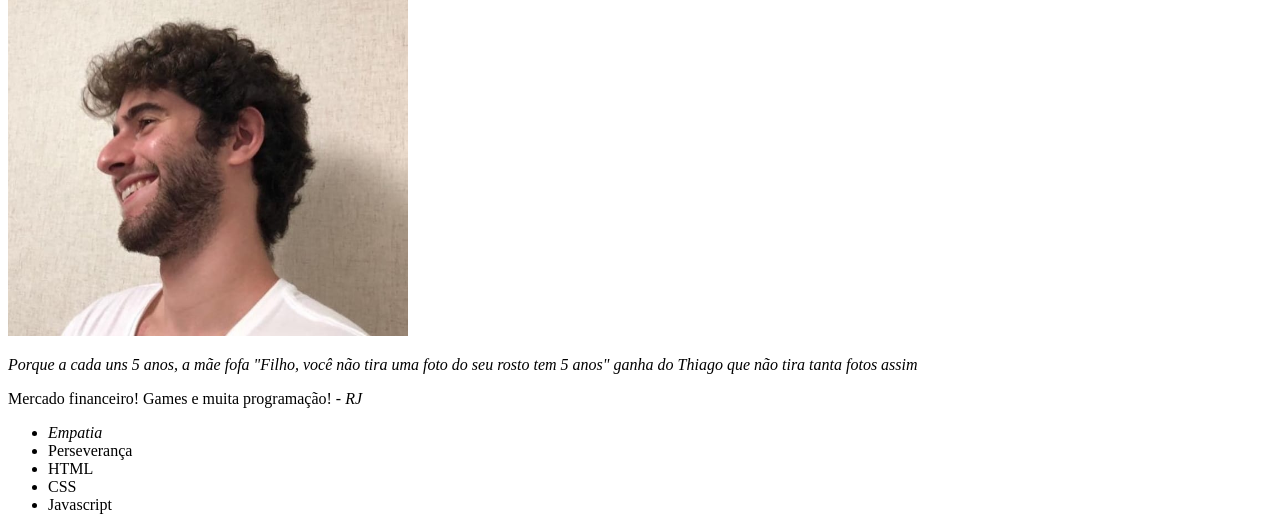
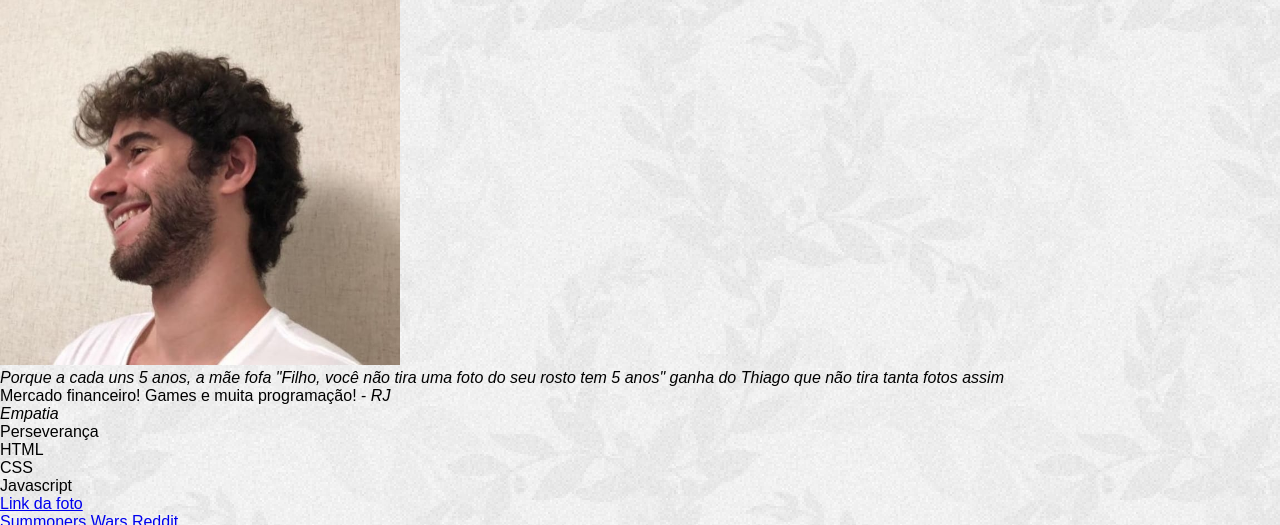
Before and after one commit to thiagoalmeida22/thiagoalmeida22.github.io, a plain HTML site: page index.html in a window 1280 px wide. Shown: the part 64-589 px from the top of the page. Drawn offline with Linux system fonts and the light colour scheme.

Commit message:
Commit com background e meio head arrumado

```diff
--- a/index.html
+++ b/index.html
@@ -1,12 +1,20 @@
 <!DOCTYPE html>
 <html lang="pt-br">
   <head>
-    <meta charset="UTF-8">
-    <title>Thiago Guimarães Almeida</title>
+    <meta charset="UTF-8" />
+    <meta name="viewport" content="width=device-width, initial-scale=1.0" />
+    <title>TGA | Portfólio</title>
+    <link rel="preconnect" href="https://fonts.gstatic.com" />
+    <link
+      href="https://fonts.googleapis.com/css2?family=Montserrat:ital,wght@0,100;0,200;0,300;0,400;0,500;0,600;0,700;0,800;0,900;1,100;1,200;1,300;1,400;1,500;1,600;1,700;1,800;1,900&display=swap"
+      rel="stylesheet"
+    />
+    <link rel="stylesheet" href="style.css">
+  </head>
+  <body>
+    <h1>Thiago Guimarães Almeida</h1>
     <img id="#Foto1" src="profile.jpeg" width="400px">
     <p><em>Porque a cada uns 5 anos, a mãe fofa "Filho, você não tira uma foto do seu rosto tem 5 anos" ganha do Thiago que não tira tanta fotos assim</em></p>
-  </head>
-  <body>
     <p>Mercado financeiro! Games e muita programação! -  <em>RJ</em></p>
     <ul>
       <li><em>Empatia</em></li>
--- /dev/null
+++ b/style.css
@@ -0,0 +1,14 @@
+* { /* Faz com que a margem de tudo no site não exista por padrão, precisando definir toda e qualquer margem a ser posta */
+    margin: 0;
+    padding: 0;
+}
+
+body {
+    background-image: url("xv_@2X.png"); /* Source: https://www.toptal.com/designers/subtlepatterns/thumbnail-view/ */
+    font-family: Varela Round, sans-serif; /* Fonte de letra base do website */
+}
+
+p, li {
+    font-size: 16px;
+    color: #000000;
+}
```
Also changed, not shown: xv_@2X.png (added).
